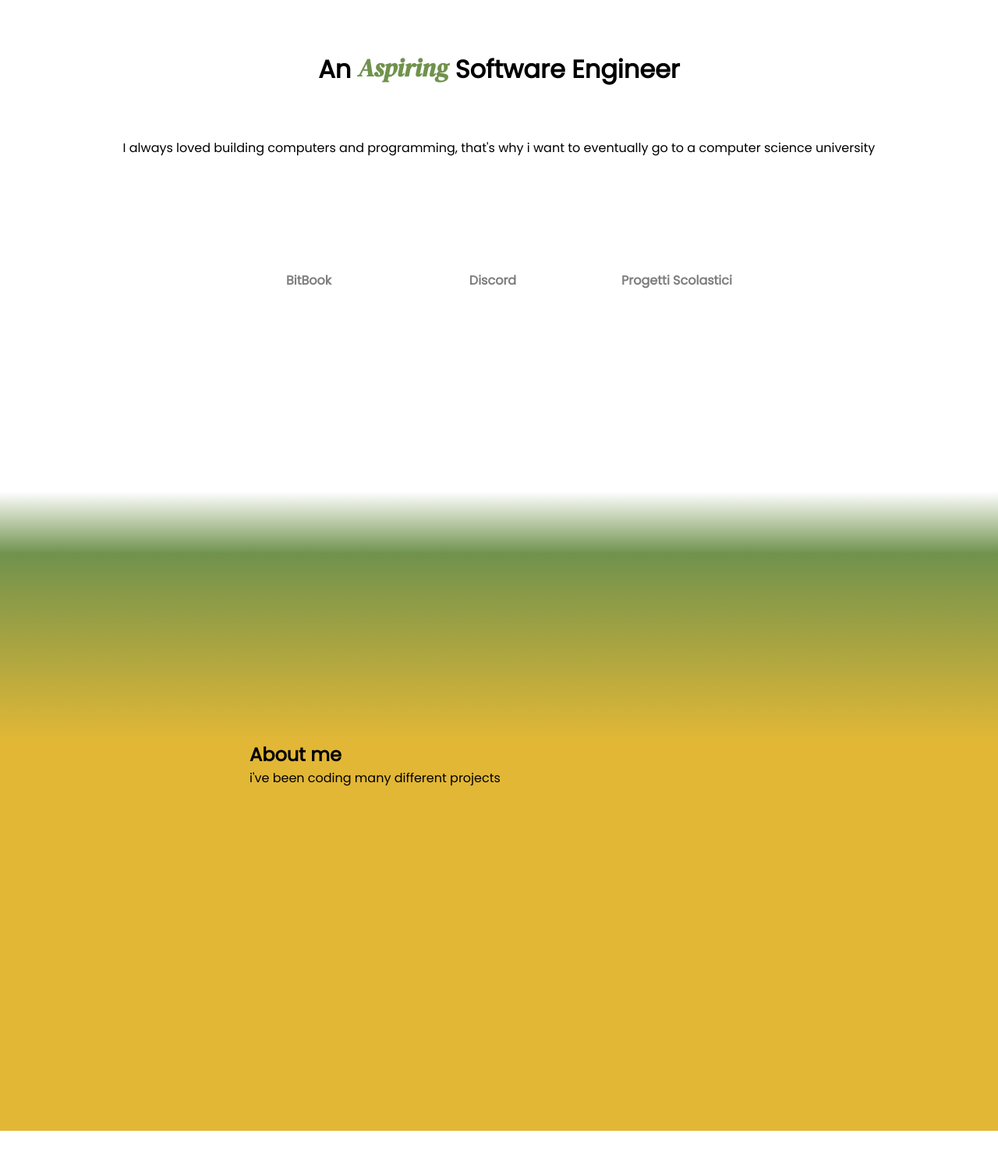
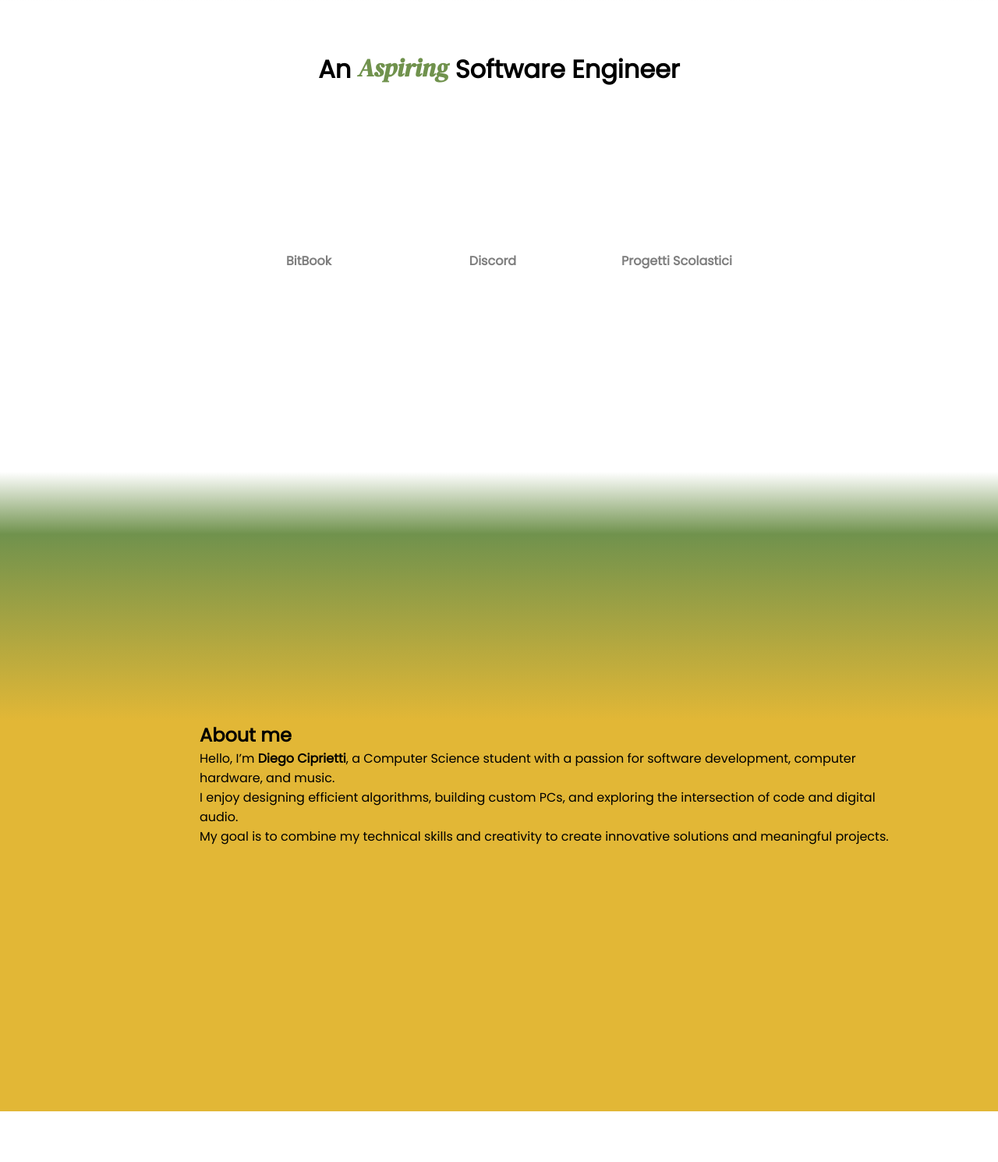
Before and after one commit to KyoozCPR/Portfolio-website, a Django app: page / in a window 1280 px wide. Shown: the part 990-2480 px from the top of the page at 78% size. Run offline with Django 4.2, Linux system fonts and the light colour scheme.

Commit message:
Aggiunta sezione About me

```diff
--- a/PollsApp/templates/PollsApp/home/index.html
+++ b/PollsApp/templates/PollsApp/home/index.html
@@ -63,7 +63,8 @@
 {% block about %}
 <div class="about">
     <h1 id="title">An&nbsp<i class="custom-font">Aspiring</i>&nbspSoftware Engineer</h1>
-    <p>I always loved building computers and programming, that's why i want to eventually go to a computer science university</p>
+    <p>
+    </p>
 </div>
 
 
@@ -101,7 +102,10 @@
 
 
         <div id="about-description">
-            <p class="about-text">i've been coding many different projects</p>
+            <p class="about-text">Hello, I’m <b>Diego Ciprietti</b>, a Computer Science student with a passion for software development, computer hardware, and music.<br>
+                I enjoy designing efficient algorithms, building custom PCs, and exploring the intersection of code and digital audio.<br>
+                My goal is to combine my technical skills and creativity to create innovative solutions and meaningful projects.
+            </p>
         </div>
 
 
--- a/static/css/index.css
+++ b/static/css/index.css
@@ -270,5 +270,6 @@ a {
 
 
 #about-title, #about-description {
-    margin-left: 25%;
+    margin-left: 20%;
+    margin-right: 10%;
 }
```
